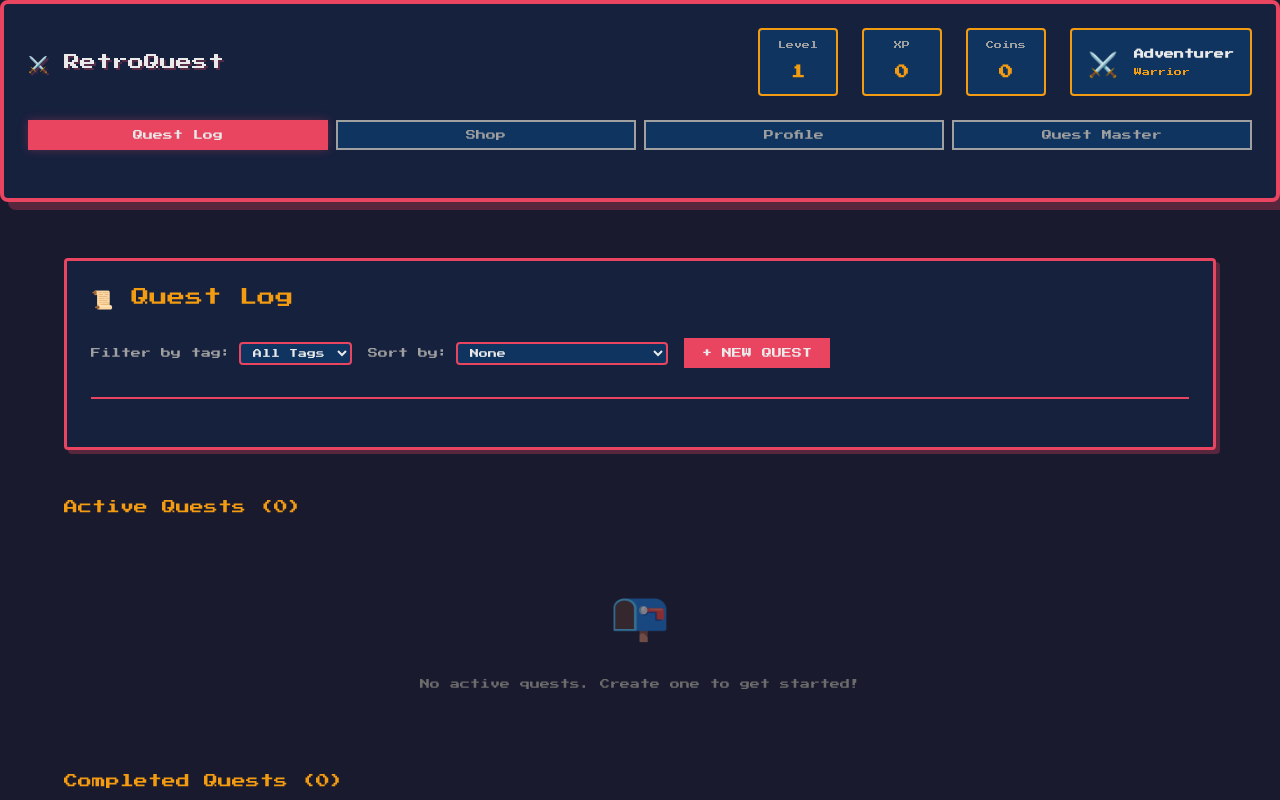
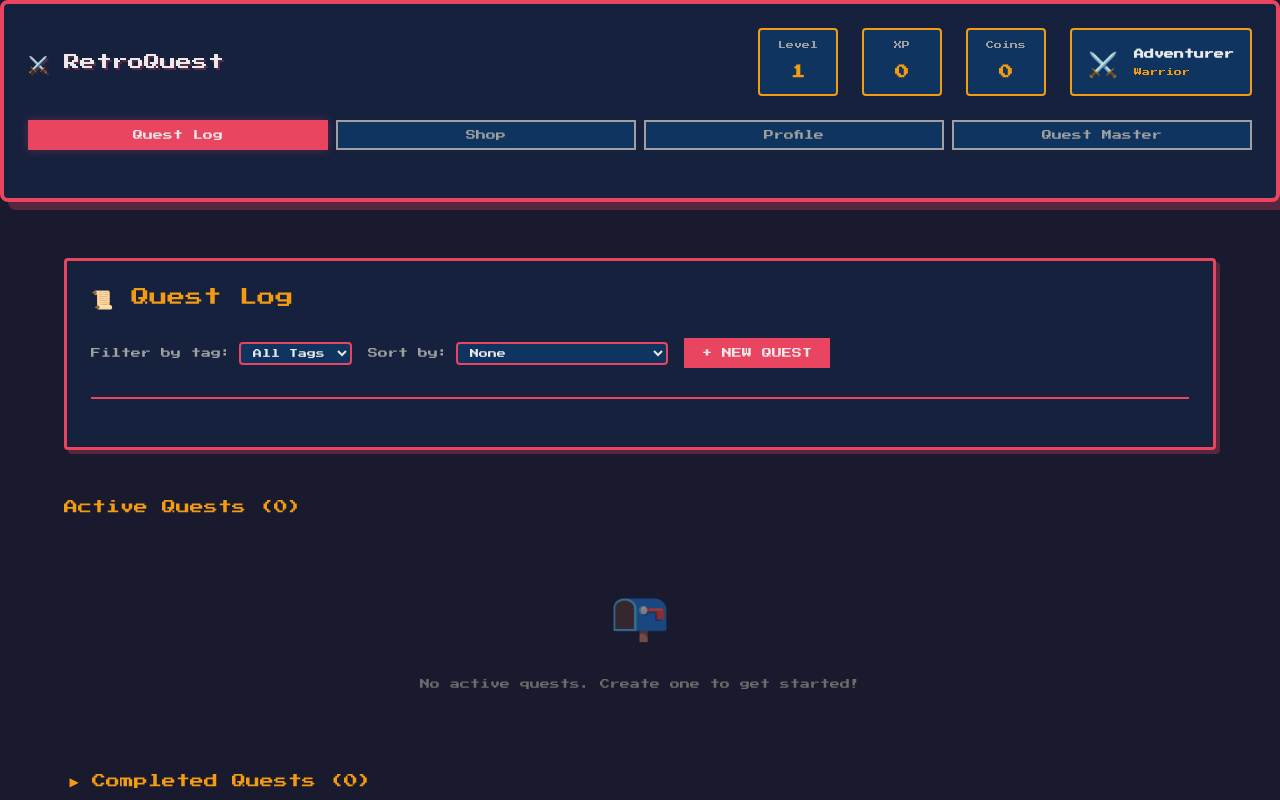
Before and after one commit to Siddharth-Nath-06/RetroQuest, a React (Vite) app: page / in a window 1280 px wide. Shown: the top 800 px of the page. Built offline with nearby package versions, Linux system fonts and the light colour scheme.

Commit message:
Add option to hide and unhide completed and archived quests

```diff
--- a/src/components/QuestLog.css
+++ b/src/components/QuestLog.css
@@ -46,9 +46,38 @@
     gap: var(--spacing-xl);
 }
 
+.quest-section-header {
+    display: flex;
+    align-items: center;
+}
+
 .quest-section h3 {
     color: var(--accent-secondary);
     margin-bottom: var(--spacing-md);
+    display: flex;
+    align-items: center;
+    gap: var(--spacing-sm);
+}
+
+.collapse-toggle {
+    background: none;
+    border: none;
+    color: var(--accent-secondary);
+    font-size: 12px;
+    cursor: pointer;
+    padding: 0;
+    margin: 0;
+    transition: transform 0.2s ease;
+    display: inline-flex;
+    align-items: center;
+    justify-content: center;
+    width: 20px;
+    height: 20px;
+}
+
+.collapse-toggle:hover {
+    color: var(--accent-primary);
+    transform: scale(1.2);
 }
 
 .quest-list {
--- a/src/components/QuestLog.jsx
+++ b/src/components/QuestLog.jsx
@@ -335,6 +335,8 @@ const QuestLog = ({ quests, userProfile, onAddQuest, onUpdateQuest, onDeleteQues
                     onDelete={handleDeleteQuest}
                     isCompleted
                     emptyMessage="No completed quests yet. Complete your first quest!"
+                    collapsible
+                    defaultCollapsed
                 />
 
                 <QuestSection
@@ -344,6 +346,8 @@ const QuestLog = ({ quests, userProfile, onAddQuest, onUpdateQuest, onDeleteQues
                     onDelete={handleDeleteQuest}
                     isArchived
                     emptyMessage="No archived quests."
+                    collapsible
+                    defaultCollapsed
                 />
             </div>
 
@@ -358,11 +362,27 @@ const QuestLog = ({ quests, userProfile, onAddQuest, onUpdateQuest, onDeleteQues
     );
 };
 
-const QuestSection = ({ title, quests, onComplete, onEdit, onArchive, onRevive, onDelete, isCompleted, isArchived, emptyMessage }) => {
+const QuestSection = ({ title, quests, onComplete, onEdit, onArchive, onRevive, onDelete, isCompleted, isArchived, emptyMessage, collapsible = false, defaultCollapsed = false }) => {
+    const [isCollapsed, setIsCollapsed] = useState(defaultCollapsed);
+
     return (
         <div className="quest-section">
-            <h3>{title} ({quests.length})</h3>
-            {quests.length === 0 ? (
+            <div className="quest-section-header">
+                <h3>
+                    {collapsible && (
+                        <button
+                            className="collapse-toggle"
+                            onClick={() => setIsCollapsed(!isCollapsed)}
+                            aria-label={isCollapsed ? "Expand" : "Collapse"}
+                        >
+                            {isCollapsed ? '▶' : '▼'}
+                        </button>
+                    )}
+                    {title} ({quests.length})
+                </h3>
+            </div>
+            {!isCollapsed && (
+                quests.length === 0 ? (
                     <div className="empty-state">
                         <div className="empty-state-icon">📭</div>
                         <p>{emptyMessage}</p>
@@ -383,6 +403,7 @@ const QuestSection = ({ title, quests, onComplete, onEdit, onArchive, onRevive,
                             />
                         ))}
                     </div>
+                )
             )}
         </div>
     );
```
Lines whose indentation alone changed are shown as unchanged.
